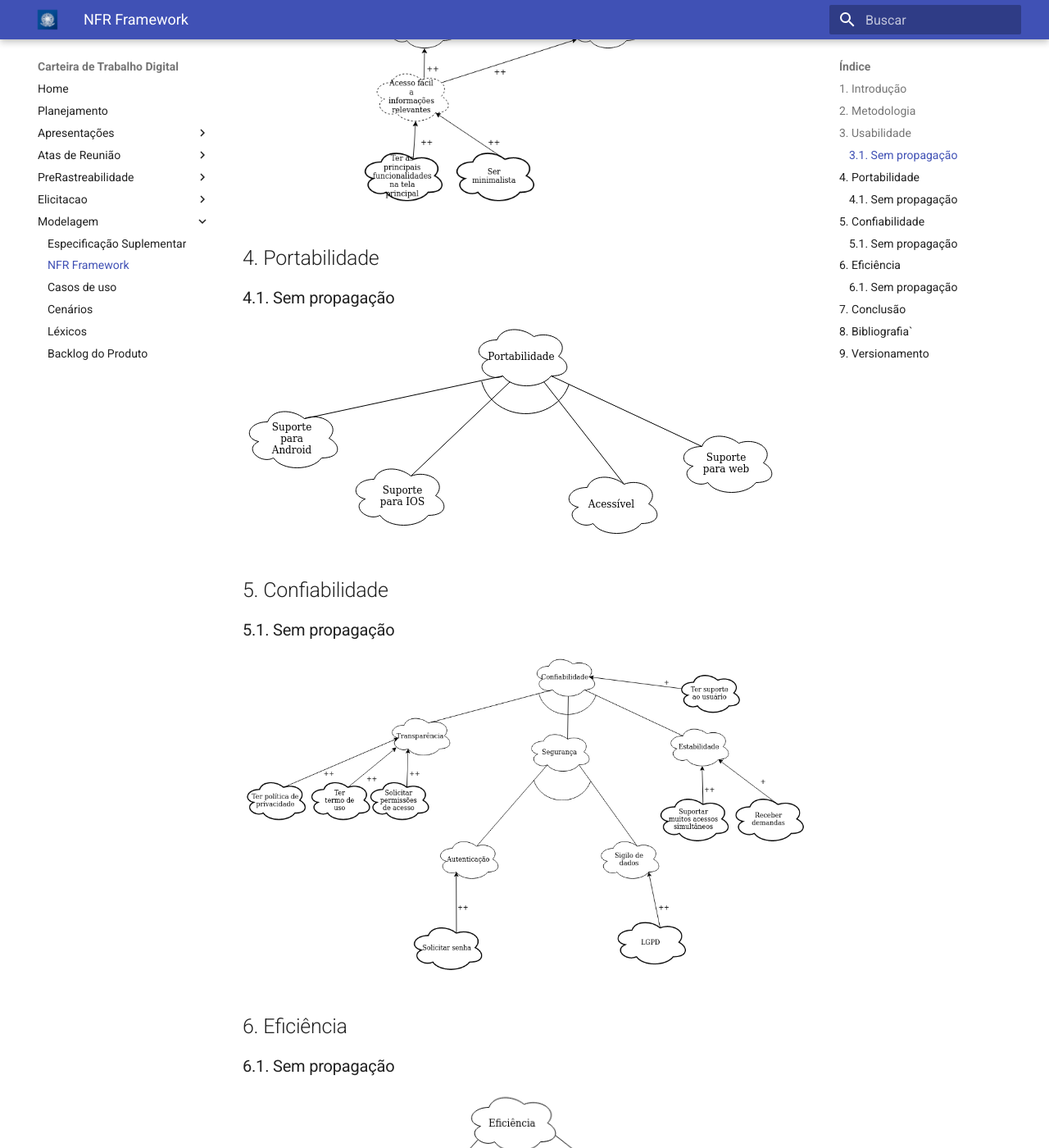
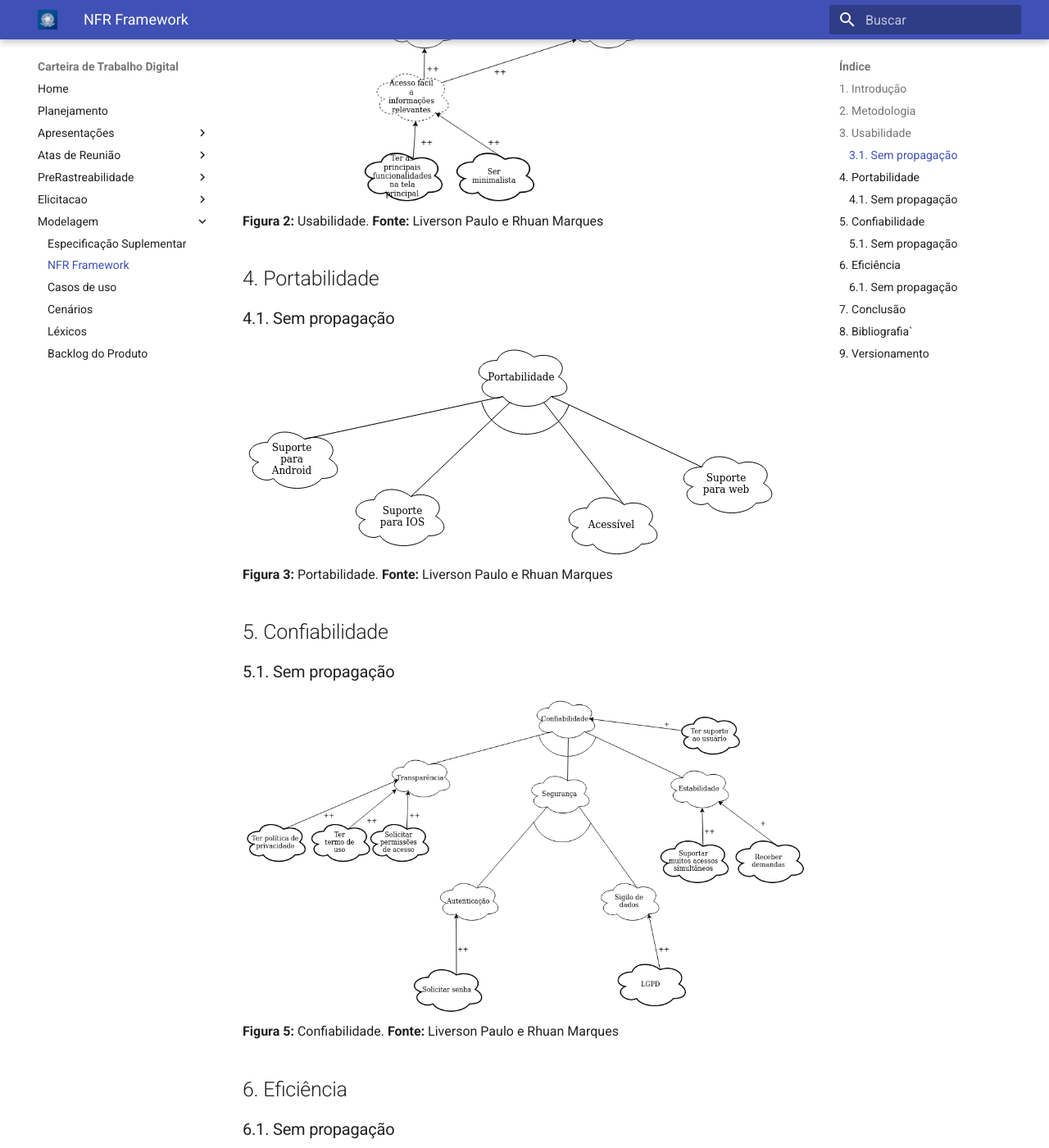
Before and after one commit to Requisitos-de-Software/2021.1-CarteiradeTrabalhoDigital, an MkDocs documentation site: the page built from docs/modelagem/NFR-Framework.md, in a window 1280 px wide and 1400 px high, scrolled down 1833 px. Shown: the whole window at 82% size. Built offline with MkDocs 1.6.1 and Material for MkDocs 9.7.7, drawn with Linux system fonts in a browser that asks for light colours; some of the changed text lies outside the part shown.

Commit message:
Adiciona legendas para NFR-Framework

```diff
--- a/docs/modelagem/NFR-Framework.md
+++ b/docs/modelagem/NFR-Framework.md
@@ -13,24 +13,27 @@
 <p>Após a análise dos softgoals, os gráficos foram elaborados com base no padrão do NFR Framework</p>
 
 <img src="../../assets/legenda_nfr.png">
-**Figura 1:** Legenda. **Autor(es):** Grupo Promobit.
+**Figura 1:** Legenda. **Fonte:** Grupo Promobit.
 
 ## 3. Usabilidade
 ### 3.1. Sem propagação
 <img src="../../assets/Usabilidade.png">
+**Figura 2:** Usabilidade. **Fonte:** Liverson Paulo e Rhuan Marques
 
 ## 4. Portabilidade
 ### 4.1. Sem propagação
 <img src="../../assets/Portabilidade.png">
+**Figura 3:** Portabilidade. **Fonte:** Liverson Paulo e Rhuan Marques
 
 ## 5. Confiabilidade
 ### 5.1. Sem propagação
 <img src="../../assets/Confiabilidade.png">
+**Figura 5:** Confiabilidade. **Fonte:** Liverson Paulo e Rhuan Marques
 
 ## 6. Eficiência
 ### 6.1. Sem propagação
 <img src="../../assets/eficiencia.png">
-
+**Figura 6:** Eficiência. **Fonte:** Liverson Paulo e Rhuan Marques
 
 ## 7. Conclusão
 
```
